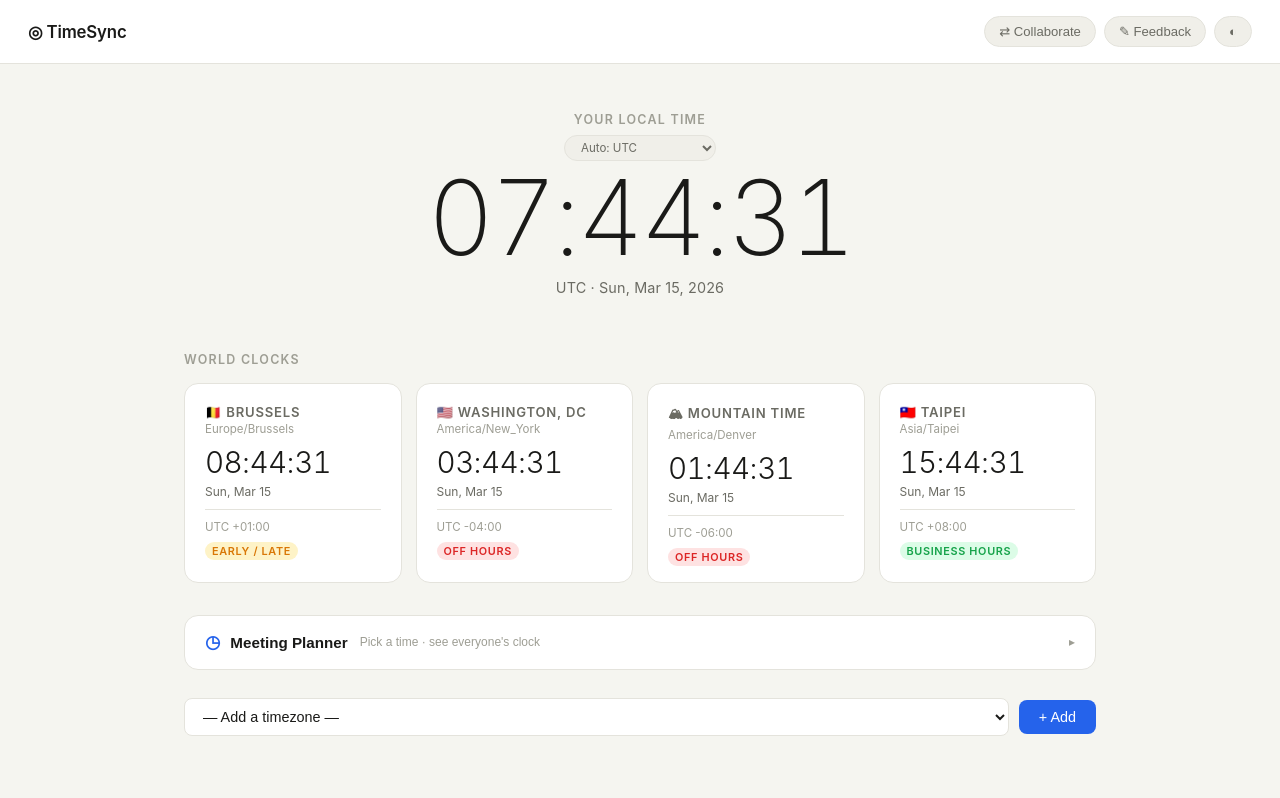
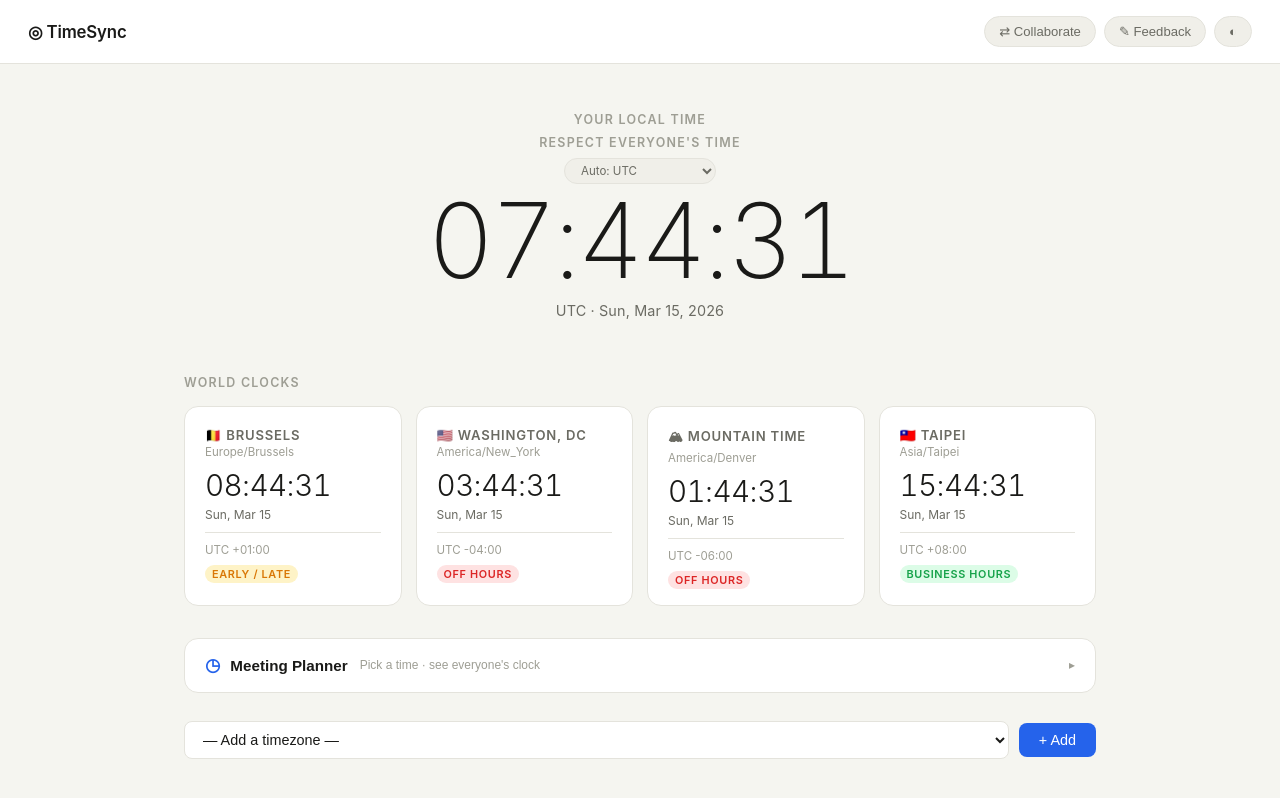
Before and after one commit to AlvinChao033/timesync, a plain HTML site: page index.html in a window 1280 px wide. Drawn offline with Linux system fonts and the light colour scheme.

Commit message:
Update index.html

```diff
--- a/index.html
+++ b/index.html
@@ -26,6 +26,7 @@
     <!-- Local Time Hero -->
     <section class="hero">
       <div class="hero-label">Your Local Time</div>
+      <div class="hero-label">Respect Everyone's Time</div>
       <div class="hero-tz-row">
         <select id="local-tz-select" class="local-tz-select" title="Set your local timezone"></select>
       </div>
```
